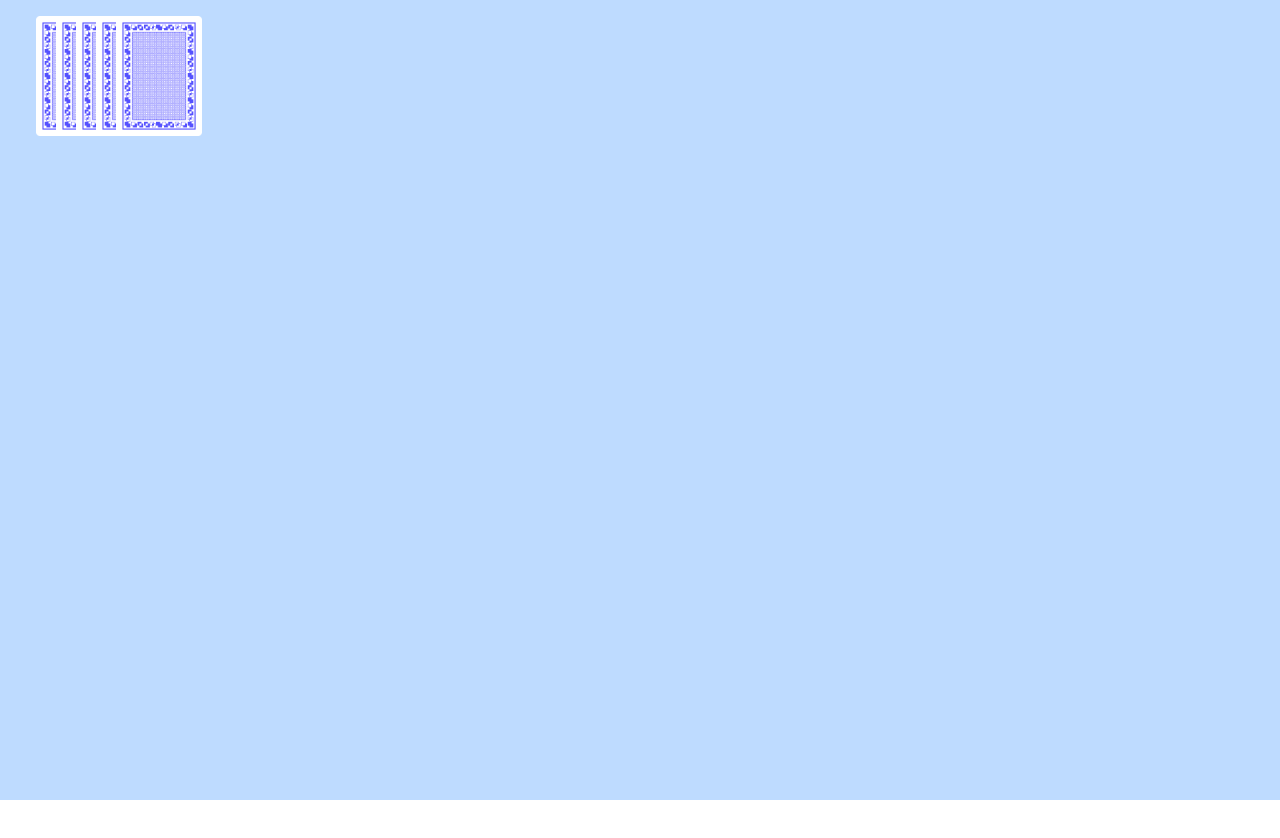
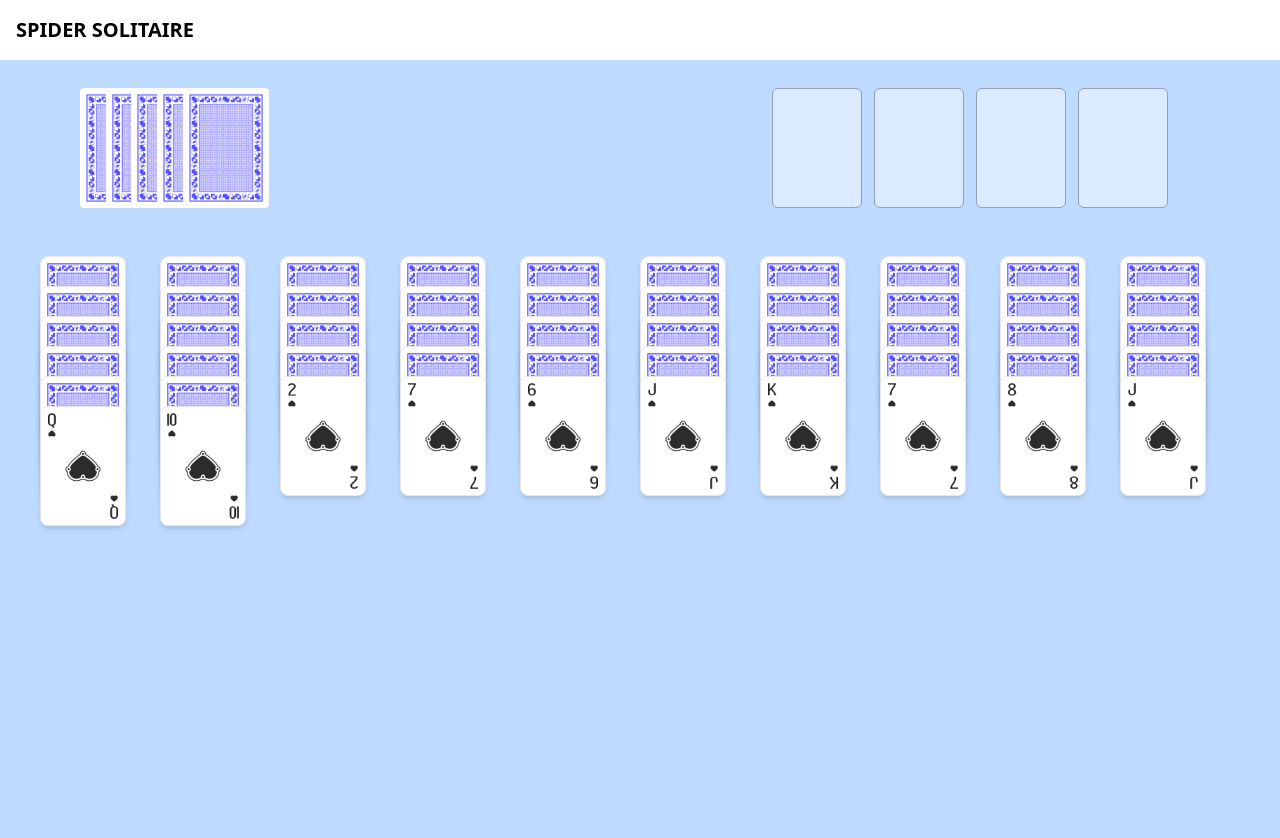
Before and after one commit to ghayastanoli/Solitaire-in-React-Tailwind, a React (Vite) app: page / in a window 1280 px wide. Shown: the top 838 px of the page. Before the commit the page ends 800 px from the top, so only its background shows below. Built offline with nearby package versions, Linux system fonts and the light colour scheme.

Commit message:
chore: card piles added

```diff
--- a/package.json
+++ b/package.json
@@ -12,6 +12,7 @@
   "dependencies": {
     "@tailwindcss/vite": "^4.0.0",
     "react": "^18.3.1",
+    "react-beautiful-dnd": "^13.1.1",
     "react-dom": "^18.3.1",
     "tailwindcss": "^4.0.0"
   },
--- a/src/App.jsx
+++ b/src/App.jsx
@@ -1,9 +1,11 @@
 import React from 'react'
 import Cards from './components/Cards'
+import NavBar from './components/NavBar'
 
 const App = () => {
   return (
     <div>
+      <NavBar/>
       <Cards/>
     </div>
   )
--- a/src/components/Cards.jsx
+++ b/src/components/Cards.jsx
@@ -1,75 +1,117 @@
-import React, { useState } from 'react';
+import React, { useState, useEffect } from 'react';
 import { createDeck } from '../utils/createDeck';
 import BaseCards from '../data/CardData';
 import Back from '../assets/cards/Back.png';
-import { dealCards } from '../utils/dealCards';
+import { shuffleDeck } from '../utils/shuffleDeck';
+import { DragDropContext, Droppable, Draggable } from "react-beautiful-dnd";
 
 const Cards = () => {
   const totalCards = 52;
-  const [randomCards, setRandomCards] = useState([]); // Cards displayed
-  const [buttons, setButtons] = useState([1, 2, 3, 4, 5]); // Array to track buttons
-  const [remainingButtons, setRemainingButtons] = useState(5); // Number of buttons remaining
-  const [cardRows, setCardRows] = useState([]);
-  const [deck, setDeck] = useState([]);
+  const [buttons, setButtons] = useState([1, 2, 3, 4, 5]);
+  const [remainingButtons, setRemainingButtons] = useState(5);
+  const [piles, setPiles] = useState([]); // Store all piles
 
+  // Initialize the deck and create initial piles
+  useEffect(() => {
+    const deck = createDeck(BaseCards, totalCards);
+    const shuffledDeck = shuffleDeck(deck);
 
-  // Initialize cards and shuffle when all buttons are reset
-  const handleButtonClick1 = () => {
-    if (remainingButtons === 0) return; // No more actions if all buttons are used
-    const fullDeck = createDeck(BaseCards, totalCards);
-    const shuffledDeck = fullDeck.sort(() => Math.random() - 0.5);
-    const selectedCards = shuffledDeck.slice(0, 10);
-    setCardRows((prevRows) => [...prevRows, selectedCards]);
-    setRemainingButtons(5);
+    // Create 10 piles
+    const initialPiles = Array(10).fill().map(() => []);
 
+    // Deal 4 cards to each pile
+    for (let i = 0; i < 52; i++) {
+      const pileIndex = i % 10;
+      const card = shuffledDeck[i];
+      if (card) {
+        initialPiles[pileIndex].push({
+          ...card,
+          faceUp: i >= 42 // Only the top card of each pile is face up
+        });
+      }
+    }
+
+    setPiles(initialPiles);
+  }, []);
+
+  const handleButtonClick = (buttonIndex) => {
+    if (remainingButtons === 0) return;
+
+    const deck = createDeck(BaseCards, totalCards);
+    const shuffledDeck = shuffleDeck(deck);
+    const newCards = shuffledDeck.slice(0, 10).map(card => ({
+      ...card,
+      faceUp: true // New cards are always face up
+    }));
+
+    setPiles(currentPiles =>
+      currentPiles.map((pile, index) => [...pile, newCards[index]])
+    );
+
+    setButtons(prev => prev.filter(idx => idx !== buttonIndex));
+    setRemainingButtons(prev => prev - 1);
   };
 
-  // Handle button clicks
-  const handleButtonClick = (index) => {
-    setButtons((prev) => prev.filter((buttonIndex) => buttonIndex !== index));
-    setRemainingButtons((prev) => prev - 1);
-    handleButtonClick1();
-  };
-
-
   return (
-    <div className="card-game bg-blue-200 h-[100vh] p-4">
-
-      {/* 5 Buttons */}
-      <div className="relative flex gap-0">
-        {buttons.map((index) => (
+    <div className="card-game bg-blue-200 min-h-screen p-4">
+      {/* Deck buttons */}
+      <div className='flex justify-between mx-16 mr-24 m-3'>
+      <div className=" flex justify-start">
+        {buttons.map((_, index) => (
         <button
           key={index}
           onClick={() => handleButtonClick(index)}
-            disabled={index !== buttons.length}
-            className={`absolute top-0 transition-opacity duration-800`}
-            style={{ left: `${index * 20}px` }}
+          disabled={index !== buttons.length - 1}
+          className="relative transition-all duration-300 hover:scale-105"
+          style={{ marginLeft: index === 0 ? "0px" : "-60px" }}
          >
-            <img src={Back} alt="Back" className="h-30" />
+          <img
+          src={Back}
+          alt="Back"
+          className="h-[120px] w-auto"
+          />
         </button>
         ))}
       </div>
+      <div className='flex gap-3'>
+        <div className='min-h-[120px] w-[90px] bg-blue-100 border-1 border-slate-400 bg-opacity-2 rounded-md'>
+            <h3></h3>
+        </div>
+        <div className='min-h-[120px] w-[90px] bg-blue-100 border-1 border-slate-400 bg-opacity-2 rounded-md'>
+            <h3></h3>
+        </div>
+        <div className='min-h-[120px] w-[90px] bg-blue-100 border-1 border-slate-400 bg-opacity-2 rounded-md'>
+            <h3></h3>
+        </div>
+        <div className='min-h-[120px] w-[90px] bg-blue-100 border-1 border-slate-400 bg-opacity-2 rounded-md'>
+            <h3></h3>
+        </div>
+      </div>
+      </div>
 
-
-        {/* Cards Display */}
-        <div className="cards-display flex flex-col gap-4 mt-34">
-            {cardRows.map((row, rowIndex) => (
-        <div key={rowIndex} className="flex gap-2 justify-center "
+      {/* Card Piles */}
+      <div className="piles flex justify-center mt-12">
+        {piles.map((pile, pileIndex) => (
+          <div key={pileIndex} className="pile relative min-h-[180px] w-[120px]">
+            {pile.map((card, cardIndex) => (
+              <div
+                key={`${pileIndex}-${cardIndex}`}
+                className="card absolute transition-all duration-300"
                 style={{
-            position: 'relative', // Add relative positioning
-            bottom: `${rowIndex * 112}px`, // Adjust the vertical position for the rows
-          }} >
-            {row.map((card) => (
-        <div key={card.id} className="card">
-          <img src={card.image} alt={`Card ${card.rank}`} className="h-30 border-1 border-gray-100"
+                  top: `${cardIndex * 30}px`,
+                  zIndex: cardIndex,
+                }}
+              >
+                <img
+                  src={card.faceUp ? card.image : Back}
+                  alt={card.faceUp ? `Card ${card.rank}` : 'Card back'}
+                  className="h-[120px] w-auto rounded-lg shadow-md border-1 border-gray-200"
                 />
               </div>
             ))}
           </div>
         ))}
       </div>
-
-
     </div>
   );
 };
--- /dev/null
+++ b/src/components/NavBar.jsx
@@ -0,0 +1,13 @@
+import React from 'react'
+
+const NavBar = () => {
+  return (
+    <>
+    <div className='flex p-4'>
+        <div className='text-xl font-bold'>SPIDER SOLITAIRE</div>
+    </div>
+    </>
+  )
+}
+
+export default NavBar
```
Also changed, not shown: 1 other file (tests, documents, lock files or other folders). Lines whose indentation alone changed are shown as unchanged.
